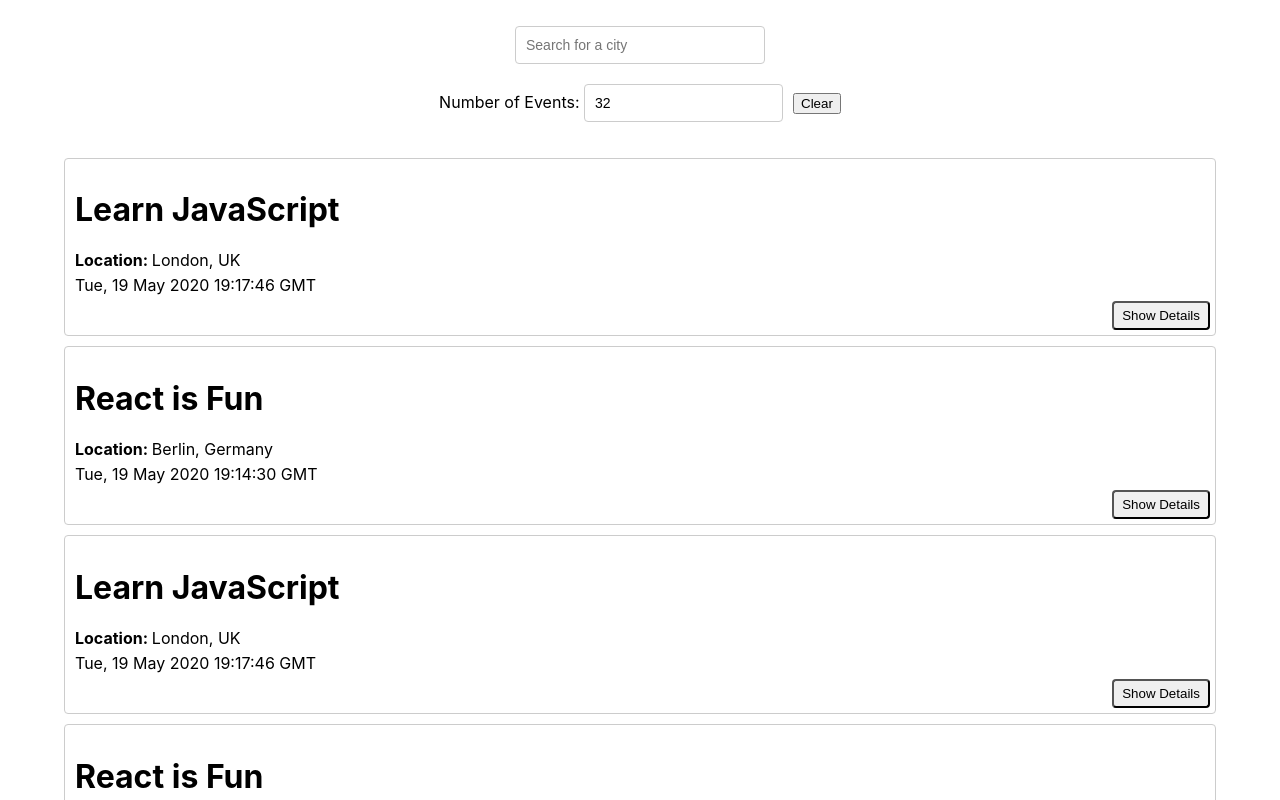
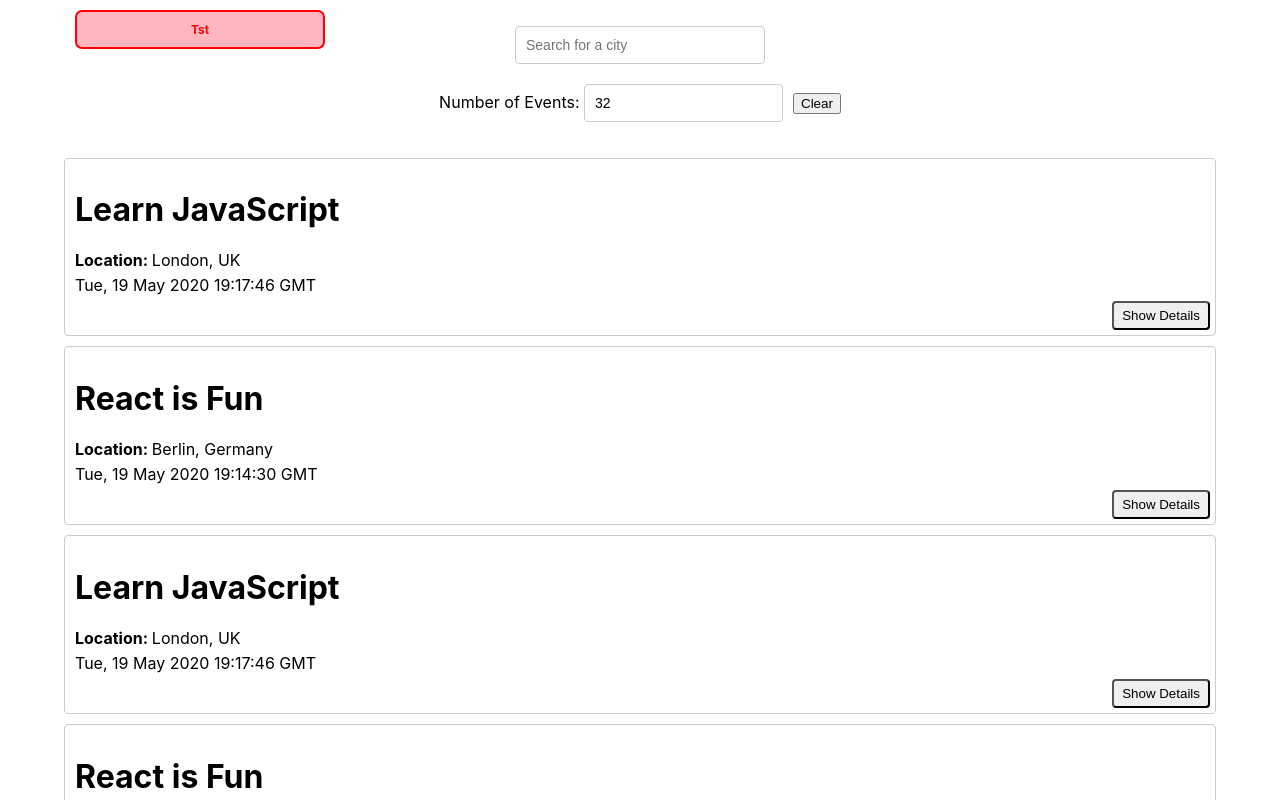
Before and after one commit to ArrowDevAI/meetUp, a React (Create React App) app: page / in a window 1280 px wide. Shown: the top 800 px of the page. Built offline with nearby package versions, Linux system fonts and the light colour scheme; what atatus-spa would draw is missing.

Commit message:
commit test

```diff
--- a/src/App.js
+++ b/src/App.js
@@ -36,10 +36,11 @@ const App = () => {
   }, [currentCity, currentNOE]);
 
 useEffect(()=>{
+
   let warningText;
 
     if (navigator.onLine){
-      setWarningAlert("");
+      setWarningAlert("Tst");
     }else{
       warningText = "This application is currently offline"
       setWarningAlert(warningText);
```
